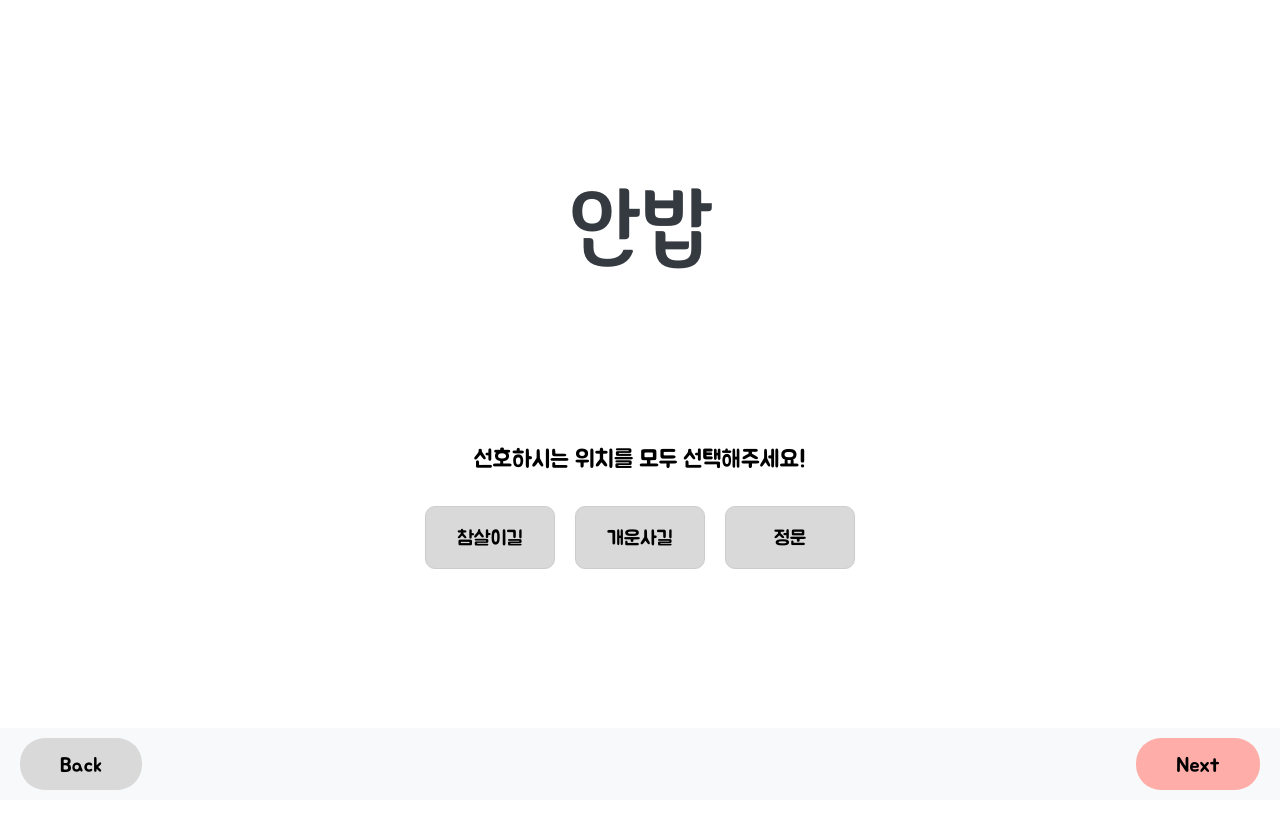
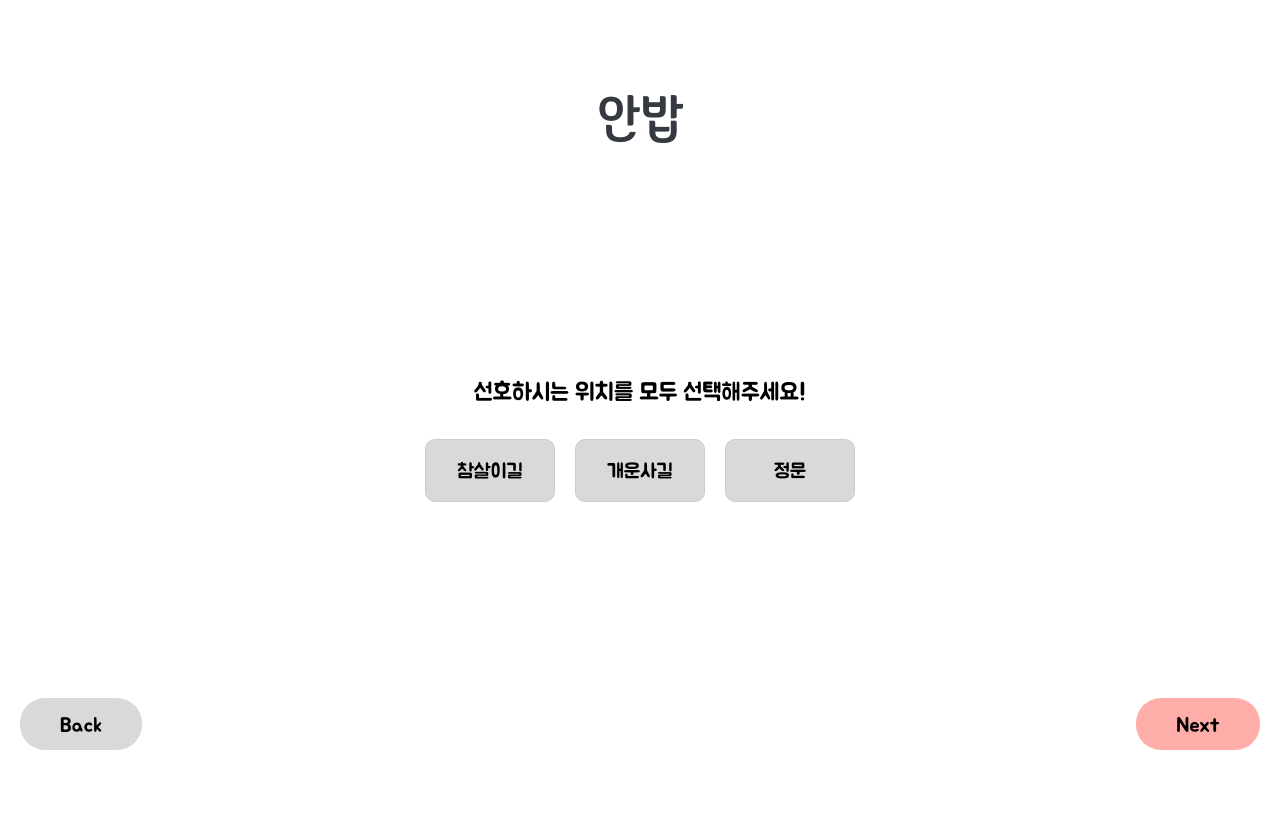
Before and after one commit to HyungSeok1/GDSC_subpro4, a React (Create React App) app: page / in a window 1280 px wide. Both pictures are taken after a click on the button "시작하기". After the commit the page ends 800 px from the top, so only its background shows below. Built offline with nearby package versions, Linux system fonts and the light colour scheme; a web font is replaced by a local one.

Commit message:
규격 맞춤

```diff
--- a/src/App.css
+++ b/src/App.css
@@ -9,13 +9,12 @@
 .container {
   display: flex;
   flex-direction: column;
-  height: 100vh;
-  font-family: Arial, sans-serif;
+  height: 95vh;
 }
 
 .header {
-  height: 10%;
-  margin-top: 15%;
+  height: 15%;
+  margin-top: 5%;
   display: flex;
   justify-content: center;
   align-items: center;
@@ -25,7 +24,7 @@
 
 .header h1 {
   font-family: '잘풀리는오늘OTF Medium';
-  font-size: 5rem; /* 안밥 크기 */
+  font-size: 3rem; /* 안밥 크기 */
   color: #343a40;
 }
 
@@ -73,7 +72,7 @@
   display: flex;
   justify-content: space-between;
   padding: 10px 20px;
-  background-color: #f8f9fa;
+  background-color: #ffffff;
 }
 
 .nav-button-back {
--- a/src/App.jsx
+++ b/src/App.jsx
@@ -78,7 +78,9 @@ function App() {
         //isComplete가 false일 때
         <>
           <header className="header" onClick={() => window.location.reload()}>
-            <h1>안밥</h1>
+            <span>
+              <h1>안밥</h1>
+            </span>
           </header>
 
           <main className="main-content">
--- a/src/Result.css
+++ b/src/Result.css
@@ -1,15 +1,12 @@
 header {
-  height: 5%;
+  height: 10%;
   display: flex;
   justify-content: center;
   align-items: center;
-  background-color: #f8f9fa;
+  background-color: #ffffff;
   cursor: pointer;
 }
 
-.container {
-  margin-bottom: 30px;
-}
 main p {
   margin: 0 auto;
 }
@@ -37,8 +34,8 @@ a:hover {
   display: flex;
   background-color: #ebeff1;
   border-radius: 30px;
-  padding: 30px;
-  margin: 30px auto;
+  padding: 20px;
+  margin: 20px auto;
   width: 85%;
   max-width: 500px;
   align-items: center;
--- a/src/StartScreen.css
+++ b/src/StartScreen.css
@@ -3,7 +3,7 @@
   justify-content: center;
   align-items: center;
   height: 100vh;
-  background-color: #f8f9fa; /* 배경색 설정 */
+  background-color: #ffffff; /* 배경색 설정 */
 }
 
 .start-content {
```
